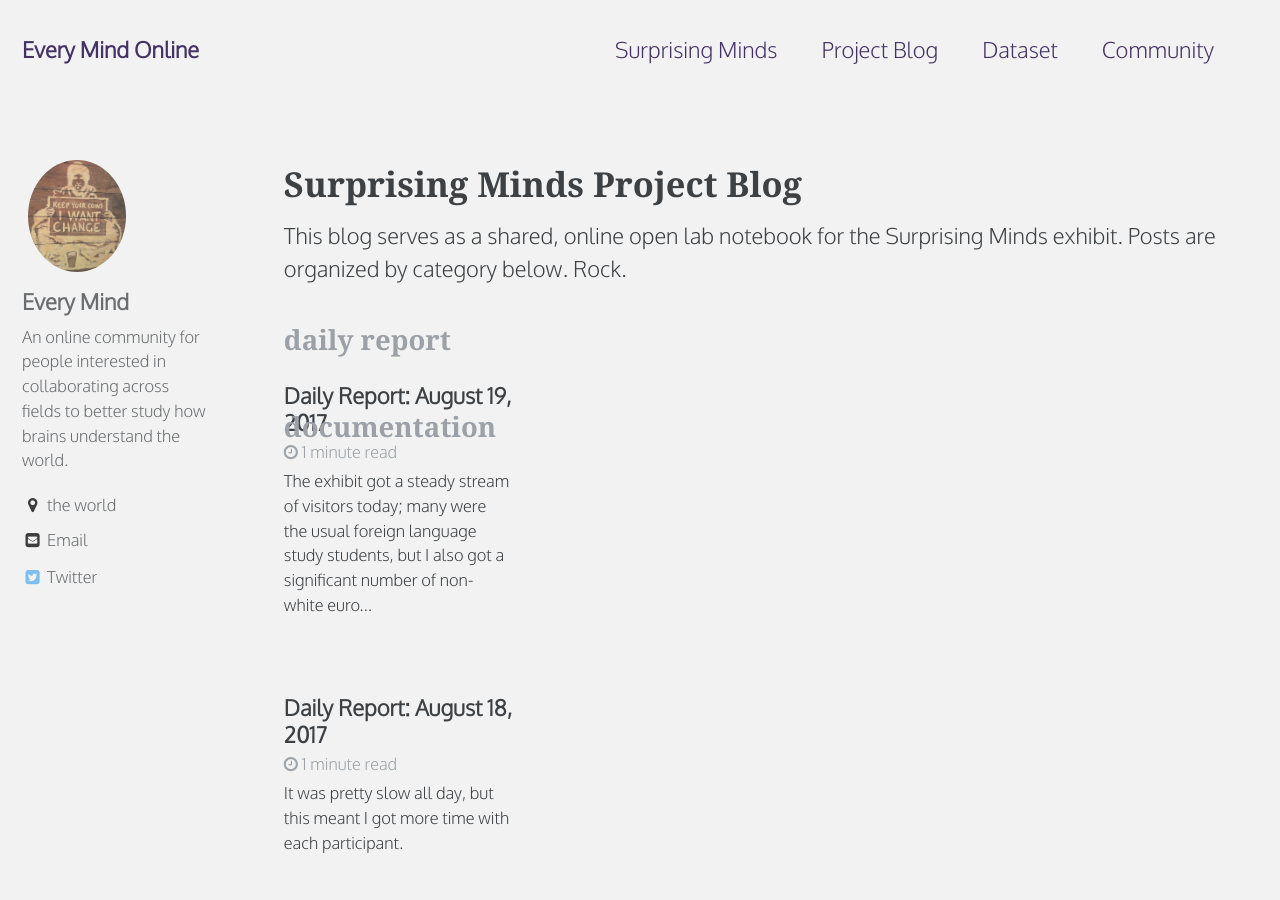
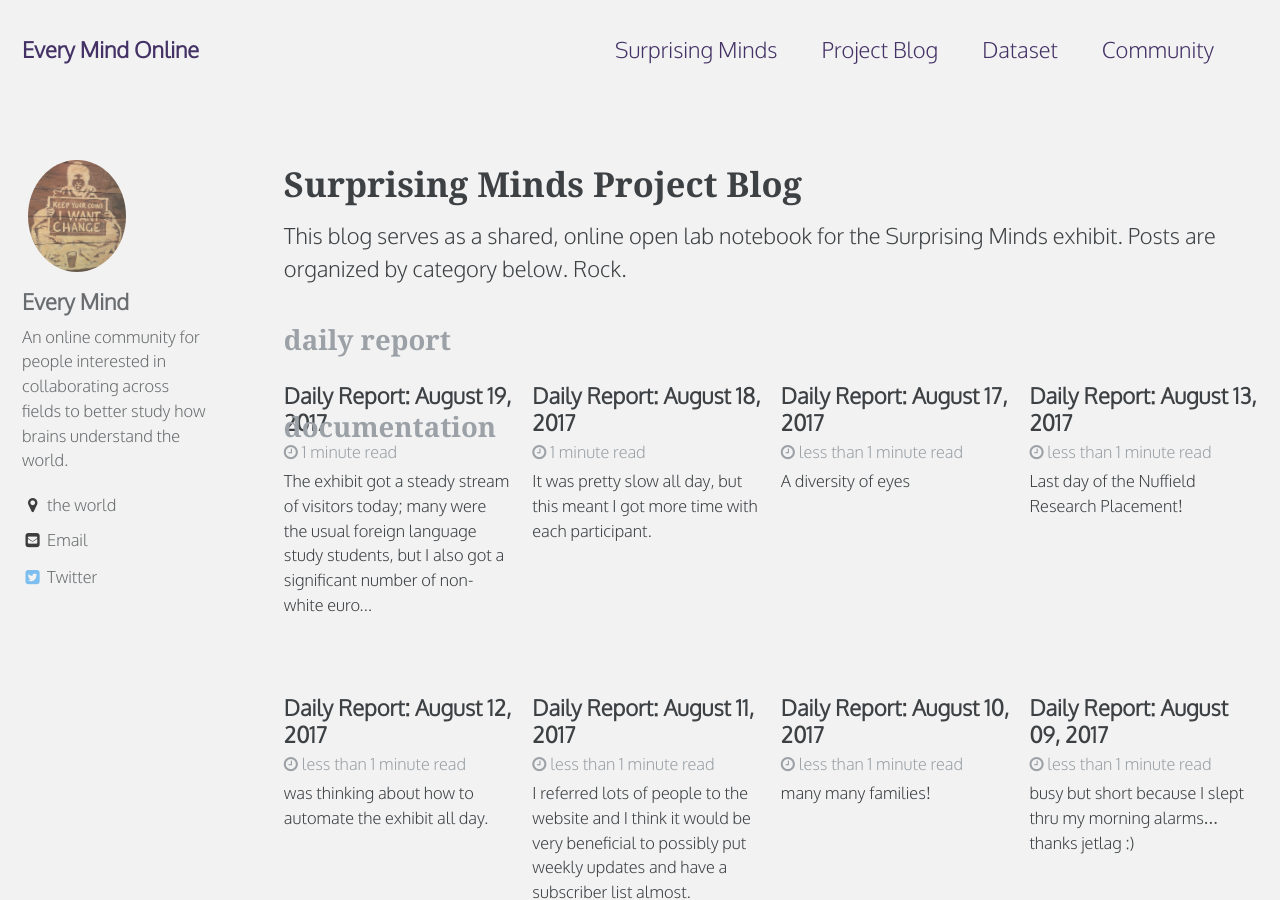
Before and after one commit to everymind/SurprisingMinds, a Jekyll site: the page built from _pages/blog-archive.html, in a window 1280 px wide and 900 px high. Built offline with Jekyll 4.4.1, drawn with Linux system fonts in a browser that asks for light colours; some web fonts are replaced.

Commit message:
Update blog-archive.html

```diff
--- a/_pages/blog-archive.html
+++ b/_pages/blog-archive.html
@@ -14,9 +14,9 @@ Rock.
 {% for category in group_names %}
   {% assign posts = group_items[forloop.index0] %}
   <h2 id="{{ category | slugify }}" class="archive__subtitle">{{ category }}</h2>
-  {% for post in posts %}
-    <div class="grid__wrapper">
+  <div class="grid__wrapper">
+    {% for post in posts %}
       {% include archive-single.html type="grid" %}
-    </div>
-  {% endfor %}
+    {% endfor %}
+  </div>
 {% endfor %}
```
